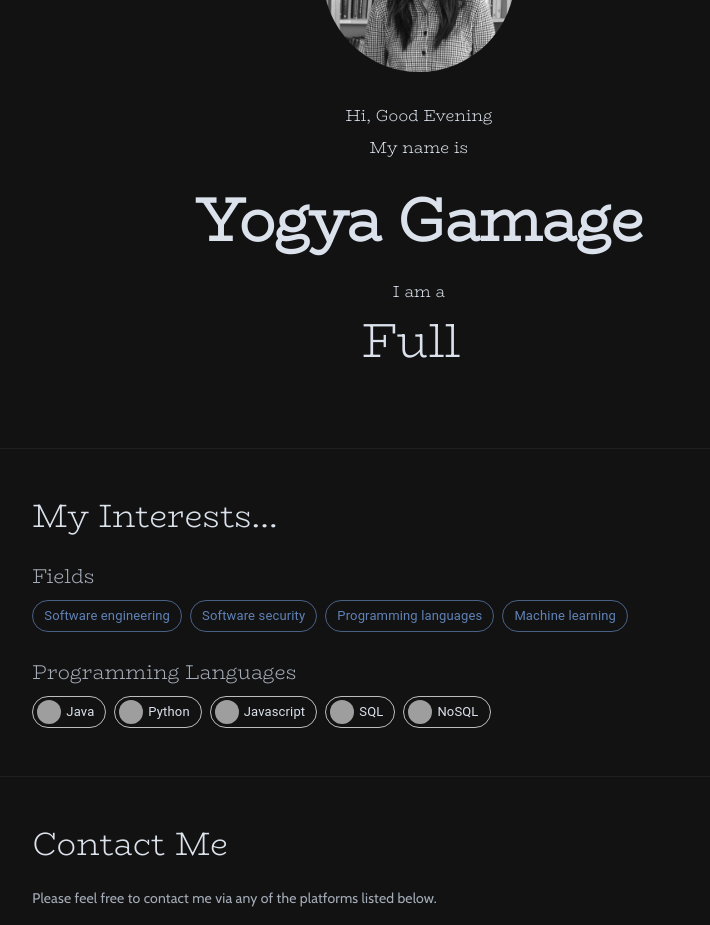
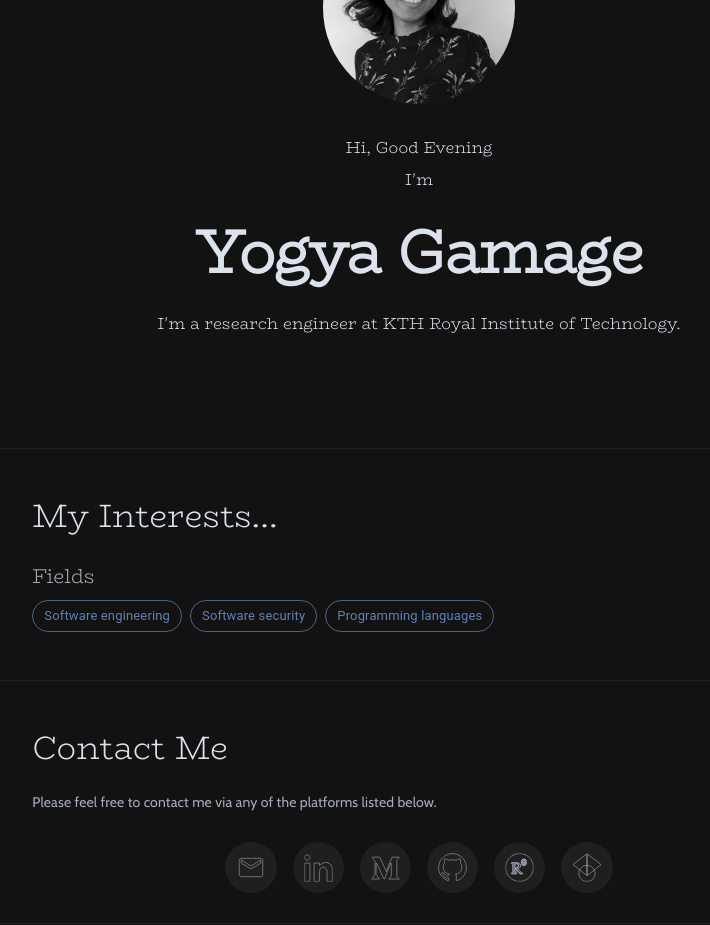
Before and after one commit to yogyagamage/portfolio, a Next.js app: page / in a window 1280 px wide. Shown: the part 260-1185 px from the top of the page, without its empty margins (221-931 px from the left). Built offline with nearby package versions, Linux system fonts and the light colour scheme; grey boxes are pictures that could not be loaded.

Commit message:
Update portfolio

```diff
--- a/package.json
+++ b/package.json
@@ -17,7 +17,7 @@
     "eslint-plugin-header": "^3.1.1",
     "eslint-plugin-tsdoc": "^0.2.17",
     "mui-image": "^1.0.7",
-    "next": "12.3.0",
+    "next": "^12.3.0",
     "next-fonts": "^1.5.1",
     "prop-types": "^15.8.1",
     "react": "18.2.0",
--- a/styles/Home.module.css
+++ b/styles/Home.module.css
@@ -114,6 +114,21 @@
   min-width: 100px !important;
   min-height: 100px !important;
   filter: grayscale();
+  transition: all 1s;
+}
+
+.me-avatar:hover {
+  filter: none;
+  transition: all 1s;
+}
+
+.name {
+  transition: all 0.5s;
+}
+
+.name:hover {
+  font-size: 3.5rem;
+  transition: all 0.5s;
 }
 
 @media (max-width: 600px) {
--- a/utils/components/pages/index/nameDetails.tsx
+++ b/utils/components/pages/index/nameDetails.tsx
@@ -29,7 +29,6 @@ export default function NameDetails({ data }) {
                                 <Name name={ data.content[3] } />
                                 <Stack spacing={ 1 } justifyContent="center" alignItems="center">
                                     <MyNameIs myNameIs={ data.content[4] } />
-                                    <Occupation occupation={ data.content[5] } />
                                 </Stack>
                             </Stack>
                     </Grid>
@@ -86,7 +85,7 @@ function MyNameIs({ myNameIs }) {
 function Name({ name }) {
 
     return (
-        <Typography variant="h2" color="text.primary" align="center">
+        <Typography variant="h2" color="text.primary" align="center" className={ styles["name"] }>
             <b>{ name.body }</b>
         </Typography>
     );
--- a/utils/data/experience.json
+++ b/utils/data/experience.json
@@ -12,7 +12,7 @@
                     ],
                     "content": [
                         {
-                            "body": "At KTH Royal Institute of Technology, I worked on enhancing software supply chain security as part of the CHAINS project. As a side project, I also experimented with Large Language Models for generating domain-applicable, culturally adequate test data. In addition, I maintained the Spoon Maven plugin by resolving issues, and setting up the CI/CD pipeline."
+                            "body": "At KTH Royal Institute of Technology, I worked on enhancing software supply chain security as part of the CHAINS project. Additionally, I contributed to research projects in the areas of generative AI and software testing."
                         }
                     ]
                 }
--- a/utils/data/index.json
+++ b/utils/data/index.json
@@ -16,21 +16,13 @@
                     "eveningSalute": "Good Evening"
                 },
                 {
-                    "body": "My name is"
+                    "body": "I'm"
                 },
                 {
                     "body": "Yogya Gamage"
                 },
                 {
-                    "body": "I am a "
-                },
-                {
-                    "body": [
-                        "Researcher",
-                        3000,
-                        "Full-Stack Developer",
-                        2000
-                    ]
+                    "body": "I'm a research engineer at KTH Royal Institute of Technology."
                 }
             ]
         },
@@ -51,36 +43,6 @@
                         },
                         {
                             "title": "Programming languages "
-                        },
-                        {
-                            "title": "Machine learning "
-                        }
-                    ]
-                },
-                {
-                    "title": "Programming Languages",
-                    "color": "default",
-                    "variant": "outlined",
-                    "interests": [
-                        {
-                            "title": "Java",
-                            "imageUrl": "https://static.vecteezy.com/system/resources/previews/022/100/686/original/java-logo-transparent-free-png.png"
-                        },
-                        {
-                            "title": "Python",
-                            "imageUrl": "https://upload.wikimedia.org/wikipedia/commons/thumb/c/c3/Python-logo-notext.svg/1869px-Python-logo-notext.svg.png"
-                        },
-                        {
-                            "title": "Javascript",
-                            "imageUrl": "https://upload.wikimedia.org/wikipedia/commons/thumb/6/6a/JavaScript-logo.png/640px-JavaScript-logo.png"
-                        },
-                        {
-                            "title": "SQL",
-                            "imageUrl": "https://w7.pngwing.com/pngs/525/959/png-transparent-microsoft-azure-sql-database-microsoft-sql-server-cloud-computing-text-trademark-logo.png"
-                        },
-                        {
-                            "title": "NoSQL",
-                            "imageUrl": "https://busi.eu/app/uploads/2020/02/NoSQL.jpg"
                         }
                     ]
                 }
@@ -89,7 +51,7 @@
                 {
                     "content": [
                         {
-                            "body": "I am a research engineer at KTH Royal Institute of Technology working on enhancing software supply chain security as part of the CHAINS project."
+                            "body": "I'm a research engineer at KTH Royal Institute of Technology working on enhancing software supply chain security as part of the CHAINS project."
                         }
                     ]
                 }
@@ -120,7 +82,7 @@
                 {
                     "image": "/static/images/contact-icons-svg/top-email.svg",
                     "alt": "yogya gamage - 1",
-                    "link": "mailto:yogya@kth.se"
+                    "link": "mailto:yogyagamage<at>umontreal<dot>ca"
                 },
                 {
                     "image": "/static/images/contact-icons-svg/top-in.svg",
```
Also changed, not shown: pages/research.tsx (+8 -0 lines), utils/data/me.json (+26 -40 lines), utils/data/research.json (+38 -17 lines), public/static/images/me/me.jpg, 1 other file (tests, documents, lock files or other folders).
